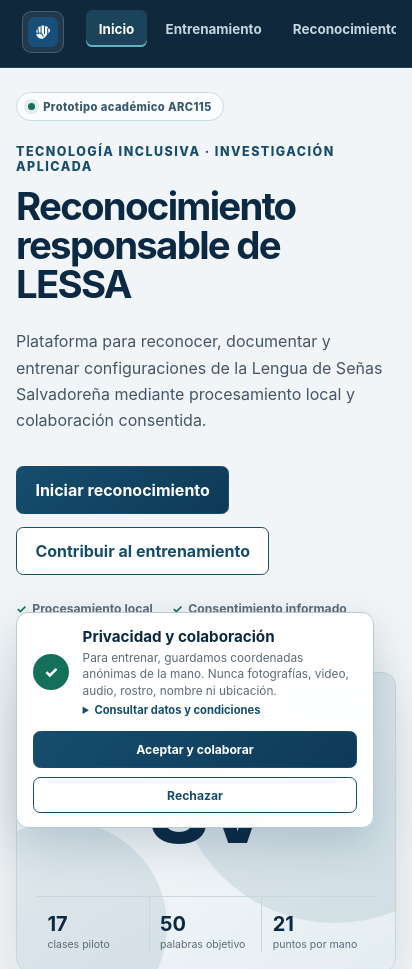
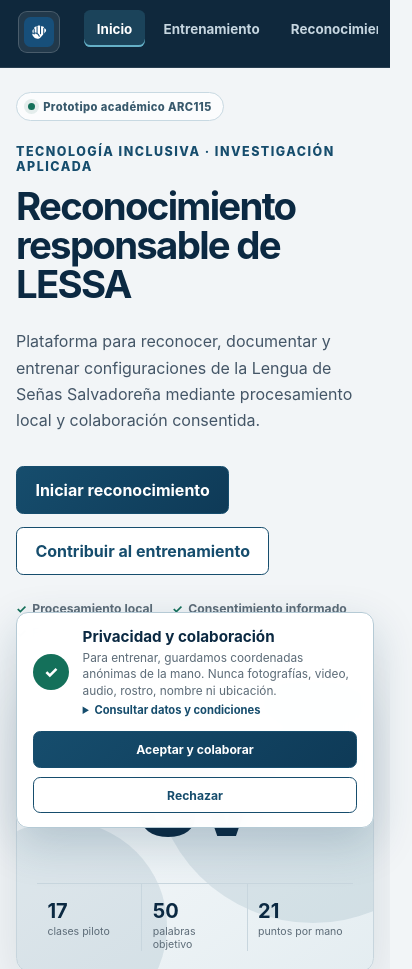
Before and after one commit to Pendragon503/SenaSV-Web, a website built with Vite: page index.html in a window 390 px wide. Shown: the top 969 px of the page, 412 px wide, since content can reach past the window. Built offline with nearby package versions, Linux system fonts and the light colour scheme; no server answers.

Commit message:
Corregir navegación móvil

```diff
--- a/src/styles.css
+++ b/src/styles.css
@@ -205,9 +205,9 @@ h1 { max-width: 15ch; margin: 0; color: var(--blue-900); font-size: clamp(2.4rem
 .info-grid h2 { margin-top: 0; color: var(--blue-900); }.info-grid p, .info-grid li { color: var(--muted); line-height: 1.65; }
 
 @media (max-width: 760px) {
-  .topbar { align-items: flex-start; }
+  .topbar { align-items: flex-start; gap: .5rem; padding-inline: .75rem; overflow: hidden; }
   .brand span { display: none; }
-  .nav { overflow-x: auto; max-width: calc(100vw - 80px); }
+  .nav { min-width: 0; overflow-x: auto; max-width: calc(100vw - 96px); }
   .nav button { white-space: nowrap; }
   .hero, .recognition-layout, .training-layout, .info-grid, .scope-overview, .scope-heading, .home-modules { grid-template-columns: 1fr; }
   .module-heading { grid-column: auto; display: block; }
```
